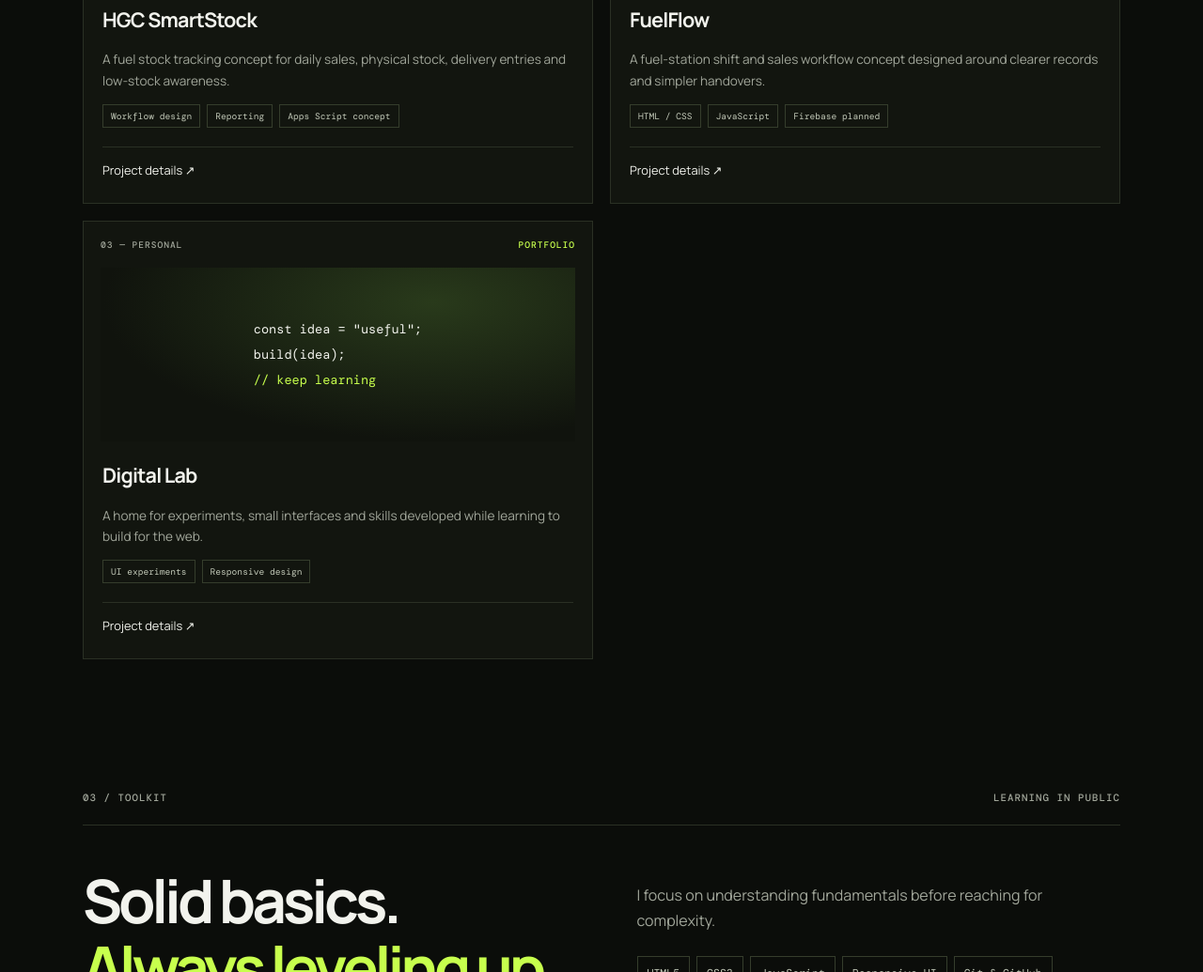
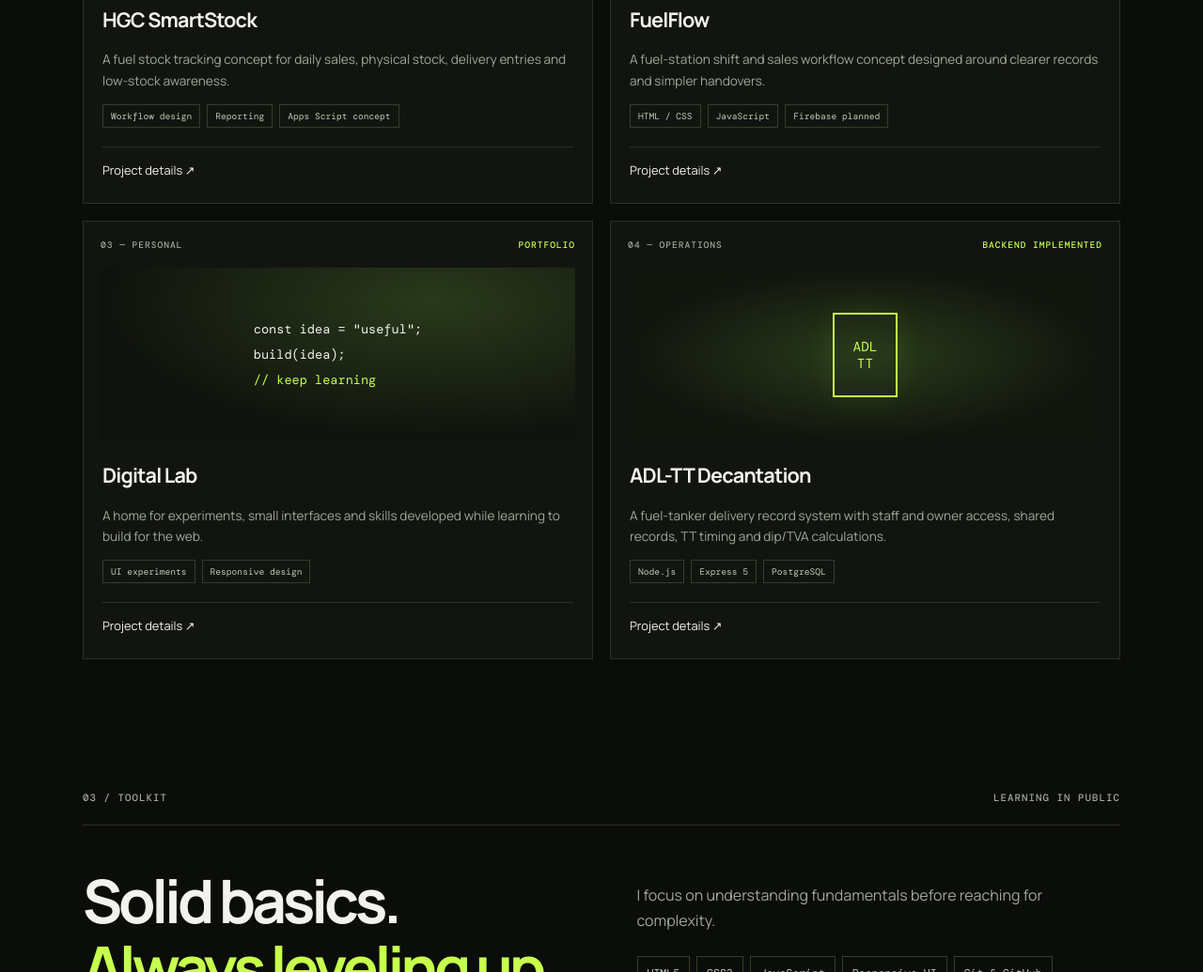
Before and after one commit to harish7446/harish-portfolio, a plain HTML site: page index.html in a window 1280 px wide. Shown: the part 2103-3138 px from the top of the page at 94% size. Drawn offline with nearby package versions, Linux system fonts and the light colour scheme.

Commit message:
Add ADL-TT project to portfolio

```diff
--- a/index.html
+++ b/index.html
@@ -6,7 +6,7 @@
 <section class="wrap section" id="work"><div class="label">02 / SELECTED WORK <span>IDEAS IN PROGRESS</span></div><div class="heading"><h2>Work with a <span class="lime">purpose.</span></h2><p>Learning projects and product concepts. Status is described honestly.</p></div><div class="projects">
 <article class="project"><div class="project-label">01 — OPERATIONS <span>CONCEPT / BUILDING</span></div><div class="art stock"><div class="window"><small>STOCK / DAILY REPORT</small><strong>6,000 L</strong><small>LOW-STOCK THRESHOLD</small></div></div><div class="project-info"><h3>HGC SmartStock</h3><p>A fuel stock tracking concept for daily sales, physical stock, delivery entries and low-stock awareness.</p><div class="tags"><span>Workflow design</span><span>Reporting</span><span>Apps Script concept</span></div><button data-project="stock">Project details ↗</button></div></article>
 <article class="project"><div class="project-label">02 — WORKFLOW <span>ITERATING</span></div><div class="art fuel"><div class="pump">FUEL<br>FLOW</div></div><div class="project-info"><h3>FuelFlow</h3><p>A fuel-station shift and sales workflow concept designed around clearer records and simpler handovers.</p><div class="tags"><span>HTML / CSS</span><span>JavaScript</span><span>Firebase planned</span></div><button data-project="fuel">Project details ↗</button></div></article>
-<article class="project"><div class="project-label">03 — PERSONAL <span>PORTFOLIO</span></div><div class="art lab"><code>const idea = "useful";<br>build(idea);<br><i>// keep learning</i></code></div><div class="project-info"><h3>Digital Lab</h3><p>A home for experiments, small interfaces and skills developed while learning to build for the web.</p><div class="tags"><span>UI experiments</span><span>Responsive design</span></div><button data-project="lab">Project details ↗</button></div></article></div></section>
+<article class="project"><div class="project-label">03 — PERSONAL <span>PORTFOLIO</span></div><div class="art lab"><code>const idea = "useful";<br>build(idea);<br><i>// keep learning</i></code></div><div class="project-info"><h3>Digital Lab</h3><p>A home for experiments, small interfaces and skills developed while learning to build for the web.</p><div class="tags"><span>UI experiments</span><span>Responsive design</span></div><button data-project="lab">Project details ↗</button></div></article><article class="project"><div class="project-label">04 — OPERATIONS <span>BACKEND IMPLEMENTED</span></div><div class="art fuel"><div class="pump">ADL<br>TT</div></div><div class="project-info"><h3>ADL-TT Decantation</h3><p>A fuel-tanker delivery record system with staff and owner access, shared records, TT timing and dip/TVA calculations.</p><div class="tags"><span>Node.js</span><span>Express 5</span><span>PostgreSQL</span></div><button data-project="tt">Project details ↗</button></div></article></div></section>
 <section class="wrap section" id="stack"><div class="label">03 / TOOLKIT <span>LEARNING IN PUBLIC</span></div><div class="two"><h2>Solid basics.<br><span class="lime">Always leveling up.</span></h2><div><p>I focus on understanding fundamentals before reaching for complexity.</p><div class="skills"><span>HTML5</span><span>CSS3</span><span>JavaScript</span><span>Responsive UI</span><span>Git & GitHub</span><span>React — learning</span><span>Node.js — learning</span><span>Databases — learning</span></div><p class="note">● Skills are a learning snapshot, not a claim of expert-level proficiency.</p><div class="skill-path"><article><small>01 / FOUNDATIONS</small><h3>Building confidence</h3><p>HTML, CSS, JavaScript, responsive interfaces and Git fundamentals.</p><span class="path-state">PRACTISING</span></article><article><small>02 / APPLICATION</small><h3>Making things work</h3><p>DOM interactions, accessible UI patterns, debugging and project structure.</p><span class="path-state">APPLYING</span></article><article><small>03 / NEXT FRONTIER</small><h3>Going full-stack</h3><p>React, Node.js, APIs and databases through focused learning projects.</p><span class="path-state">EXPLORING</span></article></div></div></div></section>
 <section class="wrap section" id="journey"><div class="label">04 / JOURNEY <span>PROGRESS OVER PERFECTION</span></div><div class="heading"><h2>Learning by <span class="lime">building.</span></h2><p>A practical path from fundamentals to complete software experiences.</p></div><div class="journey-list"><article><span>STAGE 01</span><div><h3>Understand the web</h3><p>Build a strong base in HTML, CSS, JavaScript and responsive design.</p></div><b>FOUNDATION</b></article><article><span>STAGE 02</span><div><h3>Ship useful interfaces</h3><p>Turn real workflows into clear screens, forms and interactive experiences.</p></div><b>IN PRACTICE</b></article><article><span>STAGE 03</span><div><h3>Connect the system</h3><p>Grow into frontend frameworks, backend services, APIs and data.</p></div><b>NEXT</b></article></div></section>
 <section class="wrap section" id="contact"><div class="label">05 / CONTACT <span>OPEN A CONVERSATION</span></div><div class="contact-intro"><p class="eyebrow">HAVE AN IDEA?</p><h2>Let's make<br>something <span class="lime">useful.</span></h2><p>Interested in technology, learning or building something together? I'd be happy to connect.</p></div><div class="contacts"><a href="mailto:Harishkumar49024@gmail.com"><b>✉</b><small>EMAIL</small><strong>Email me</strong><span>↗</span></a><a href="tel:+918428827446"><b>⌕</b><small>PHONE</small><strong>Call me</strong><span>↗</span></a><a class="wide" href="https://wa.me/918428827446" target="_blank" rel="noopener noreferrer"><b>◉</b><small>WHATSAPP</small><strong>Chat with me</strong><span>↗</span></a></div><footer><a class="mark" href="#top">H.</a><a href="#top">BACK TO TOP ↑</a><span>© <span id="year">2026</span> HARISH KUMAR G</span></footer></section></main>
```
